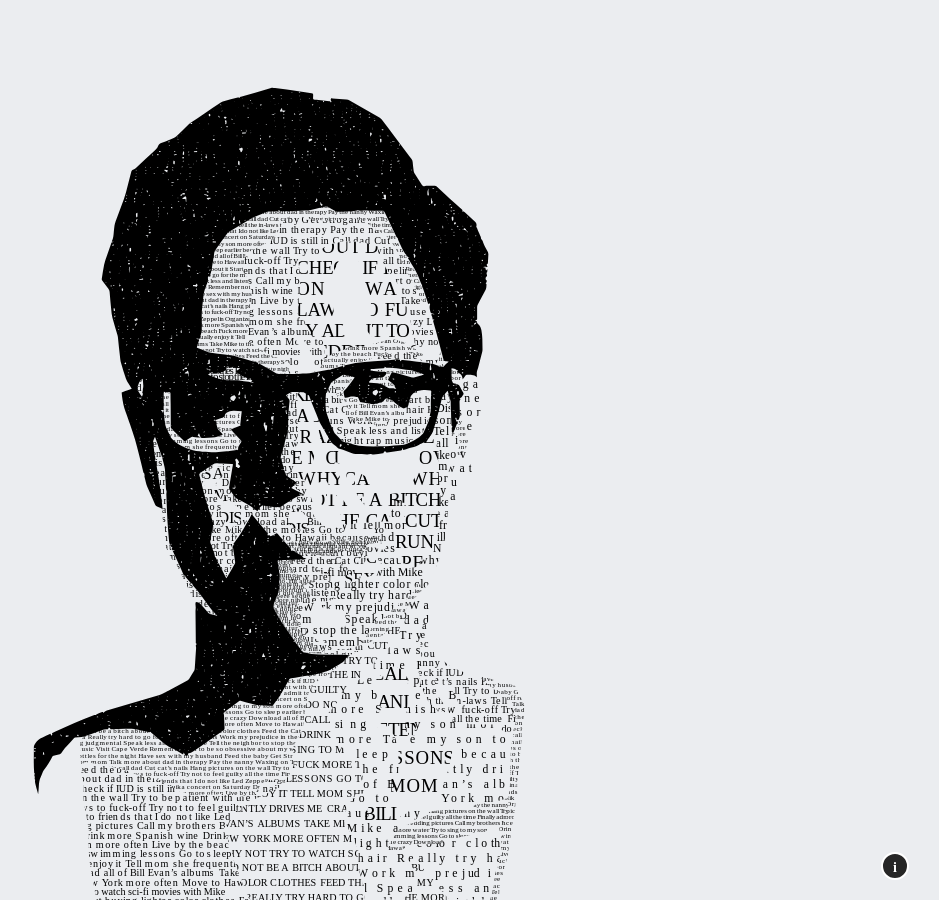
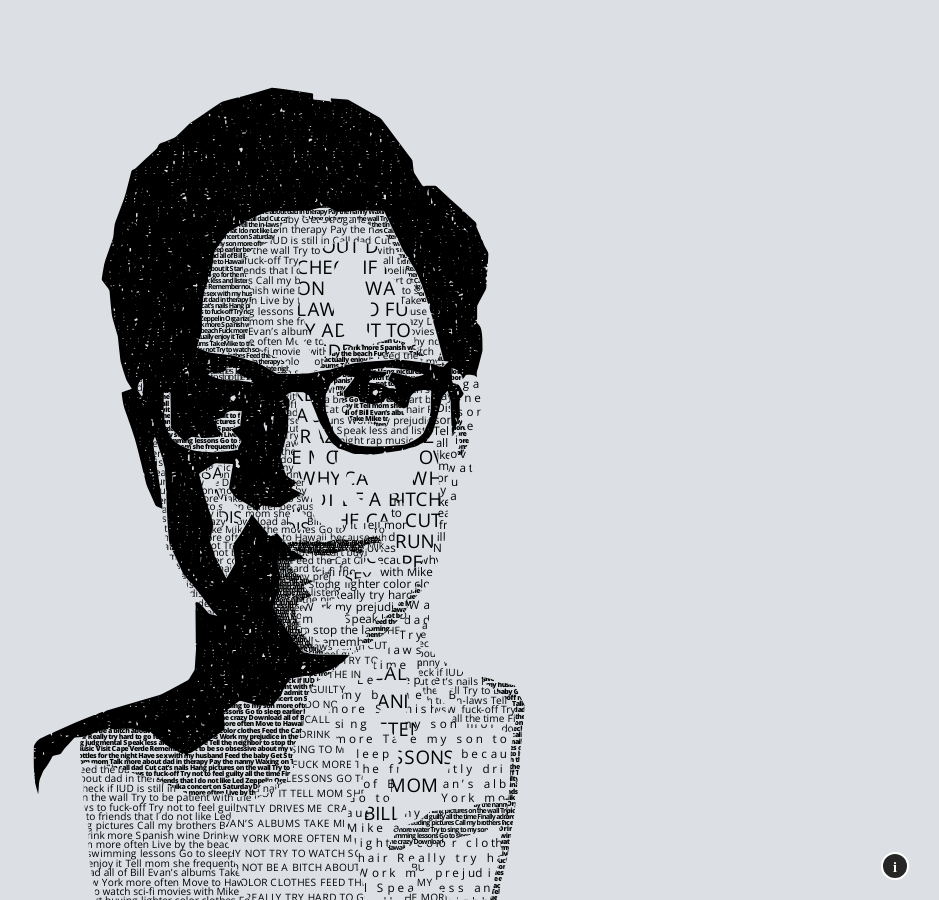
Before and after one commit to carolineportugal/estudioporto, a Jekyll site: the page built from _projects/typographic-portrait.html, in a window 1280 px wide. Shown: the whole page, without its empty margins (341-1280 px from the left). Built offline with Jekyll 4.4.1, drawn with Linux system fonts in a browser that asks for light colours; nearby versions of some CDN libraries; some web fonts are replaced.

Commit message:
adds correct typography to typographic portrait

```diff
--- a/_projects/typographic-portrait.html
+++ b/_projects/typographic-portrait.html
@@ -17,21 +17,21 @@
     	 viewBox="0 0 1152 1152" style="enable-background:new 0 0 1152 1152;" xml:space="preserve">
     <style type="text/css">
     	.st0{clip-path:url(#SVGID_2_);}
-    	.st1{font-family:'UniversLTStd-Light';}
+    	/*.st1{font-family:'UniversLTStd-Light';}*/
     	.st2{font-size:24px;}
     	.st3{clip-path:url(#SVGID_4_);}
     	.st4{font-size:15px;}
     	.st5{letter-spacing:4;}
     	.st7{clip-path:url(#SVGID_6_);}
-    	.st8{font-family:'UniversLTStd';}
+    	/*.st8{font-family:'UniversLTStd';}*/
     	.st9{font-size:13px;}
     	.st11{clip-path:url(#SVGID_8_);}
     	.st12{clip-path:url(#SVGID_10_);}
     	.st13{clip-path:url(#SVGID_12_);}
-    	.st14{font-family:'UniversLTStd-Black';}
+    	/*.st14{font-family:'UniversLTStd-Black';}*/
     	.st15{font-size:9px;}
     	.st16{clip-path:url(#SVGID_14_);}
-    	.st17{font-family:'UniversLTStd-Bold';}
+    	/*.st17{font-family:'UniversLTStd-Bold';}*/
     	.st18{clip-path:url(#SVGID_16_);}
     	.st19{clip-path:url(#SVGID_18_);}
     	.st21{clip-path:url(#SVGID_20_);}
--- a/_sass/_typographic-portrait.scss
+++ b/_sass/_typographic-portrait.scss
@@ -1,33 +1,28 @@
-@import url('https://fonts.googleapis.com/css?family=Open+Sans:300,400,600,700,800');
+@import url('https://fonts.googleapis.com/css?family=Open+Sans:300,400,700,800');
 
 // Typography
-svg .st {
+svg .st1 {
   font-family: 'Open Sans', sans-serif;
   font-weight: 300;
 }
 
-svg .st {
+svg .st8 {
   font-family: 'Open Sans', sans-serif;
   font-weight: 400;
 }
 
-svg .st {
-  font-family: 'Open Sans', sans-serif;
-  font-weight: 600;
-}
-
-svg .st {
+svg .st17 {
   font-family: 'Open Sans', sans-serif;
   font-weight: 700;
 }
 
-svg .st {
+svg .st14 {
   font-family: 'Open Sans', sans-serif;
   font-weight: 800;
 }
 
 //Variables
-$background:lighten(#DCE0E5, 5%);
+$background:#DCE0E5;
 
 // Code
 #typographic-portrait{
```
